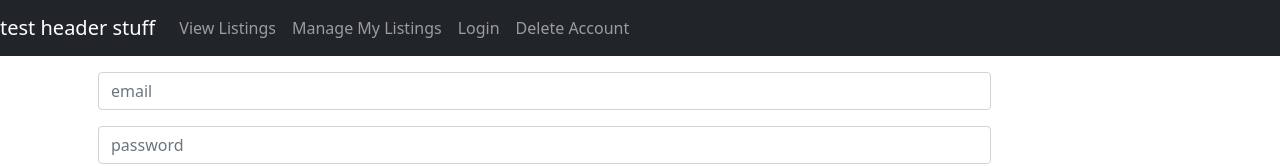
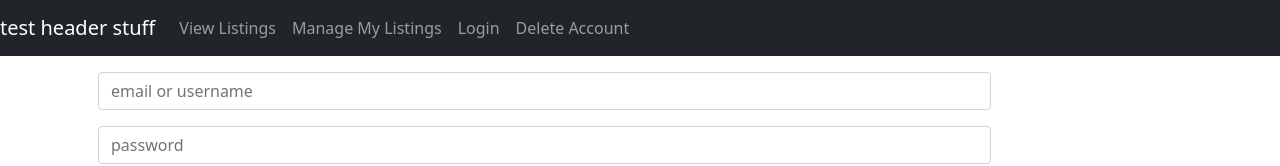
Before and after one commit to RyanChenM7/GiraffeZoo, a SvelteKit app in the folder frontend/: page /login in a window 1280 px wide. Shown: the top 166 px of the page. Built offline with nearby package versions, Linux system fonts and the light colour scheme.

Commit message:
small changes

```diff
--- a/frontend/src/routes/login/+page.svelte
+++ b/frontend/src/routes/login/+page.svelte
@@ -12,7 +12,7 @@
 <section>
     <div class="container">
         <form method="POST" action="?/login">
-            <input name="email" type="email" placeholder="email" class="form-control waterloo-rental-input" required>
+            <input name="email" type="text" placeholder="email or username" class="form-control waterloo-rental-input" required>
             <input name="password" type="password" placeholder="password" class="form-control waterloo-rental-input" required>
             <button type="submit" class="btn btn-primary">Login</button>
         </form>
```
Also changed, not shown: 1 other file (tests, documents, lock files or other folders).
